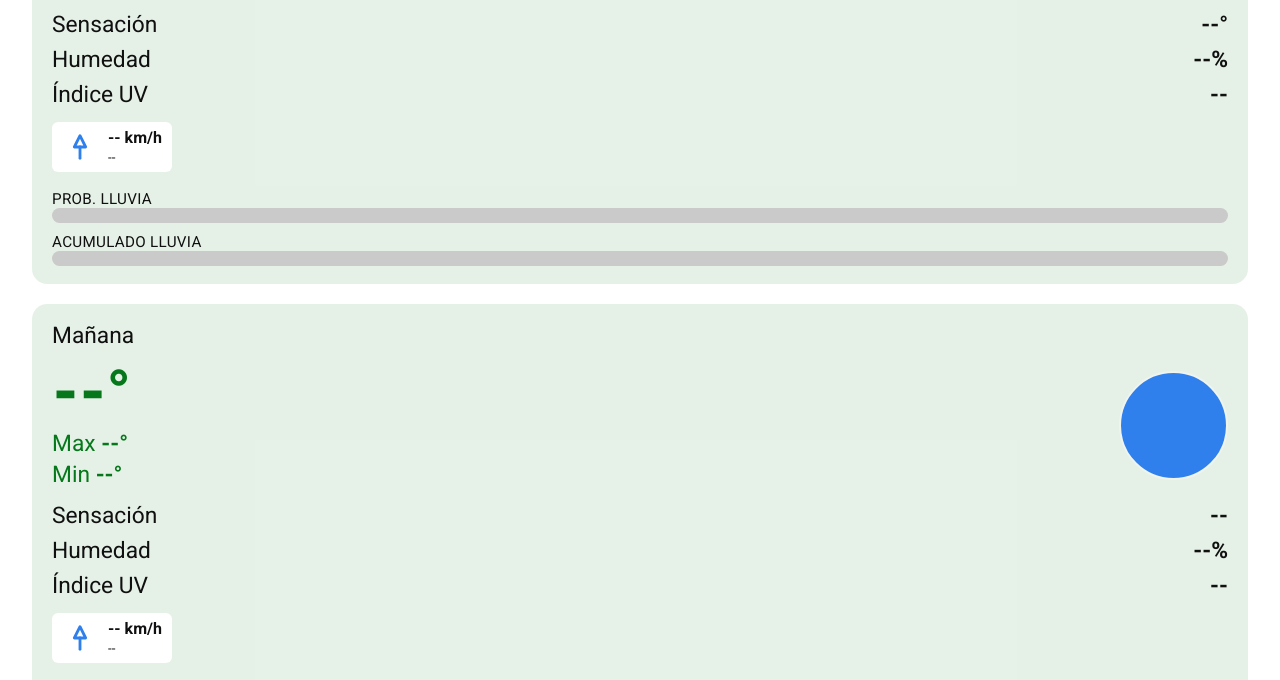
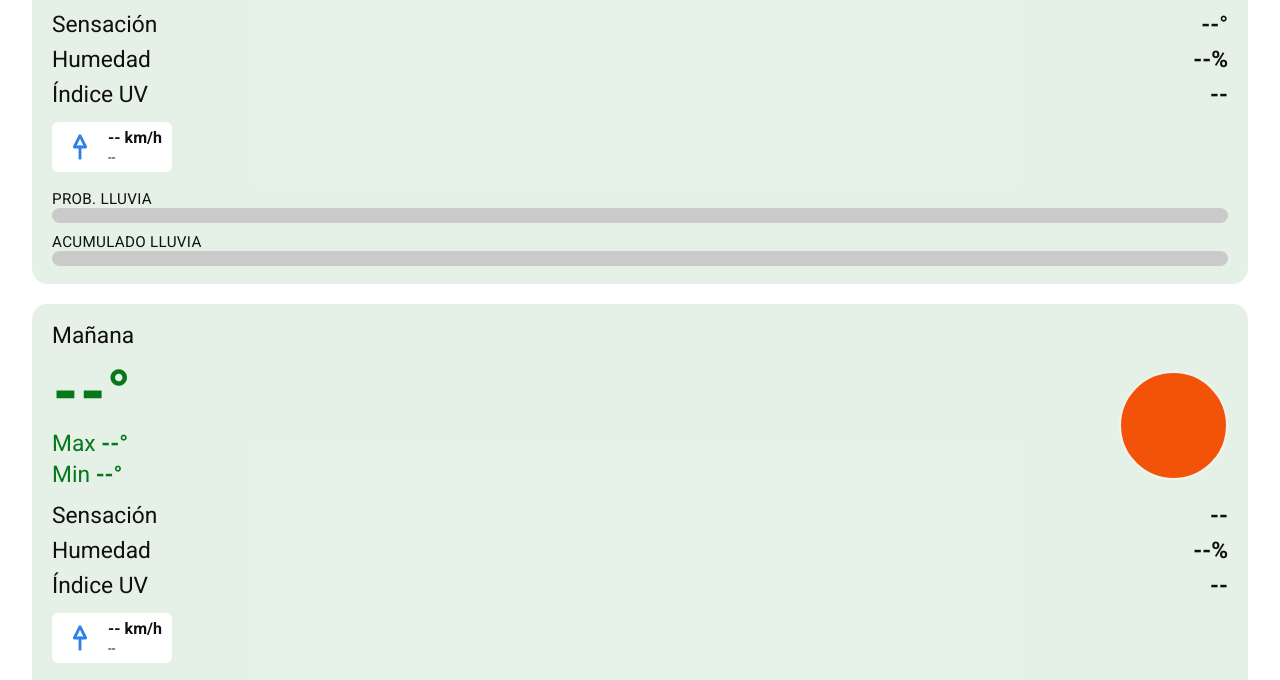
Before and after one commit to osrever/tiempo, a plain HTML site: page index.html in a window 1280 px wide. Shown: the part 577-1257 px from the top of the page. Drawn offline with Linux system fonts and the light colour scheme; no server answers.

Commit message:
Add files via upload

```diff
--- a/index.html
+++ b/index.html
@@ -180,7 +180,7 @@
       width: 109.36px;
       height: 109.36px;
       border-radius: 50%;
-      background: #2f80ed;
+      background: #f35309;
       display: grid;
       place-items: center;
       border: 2px solid #eff4ef;
```
